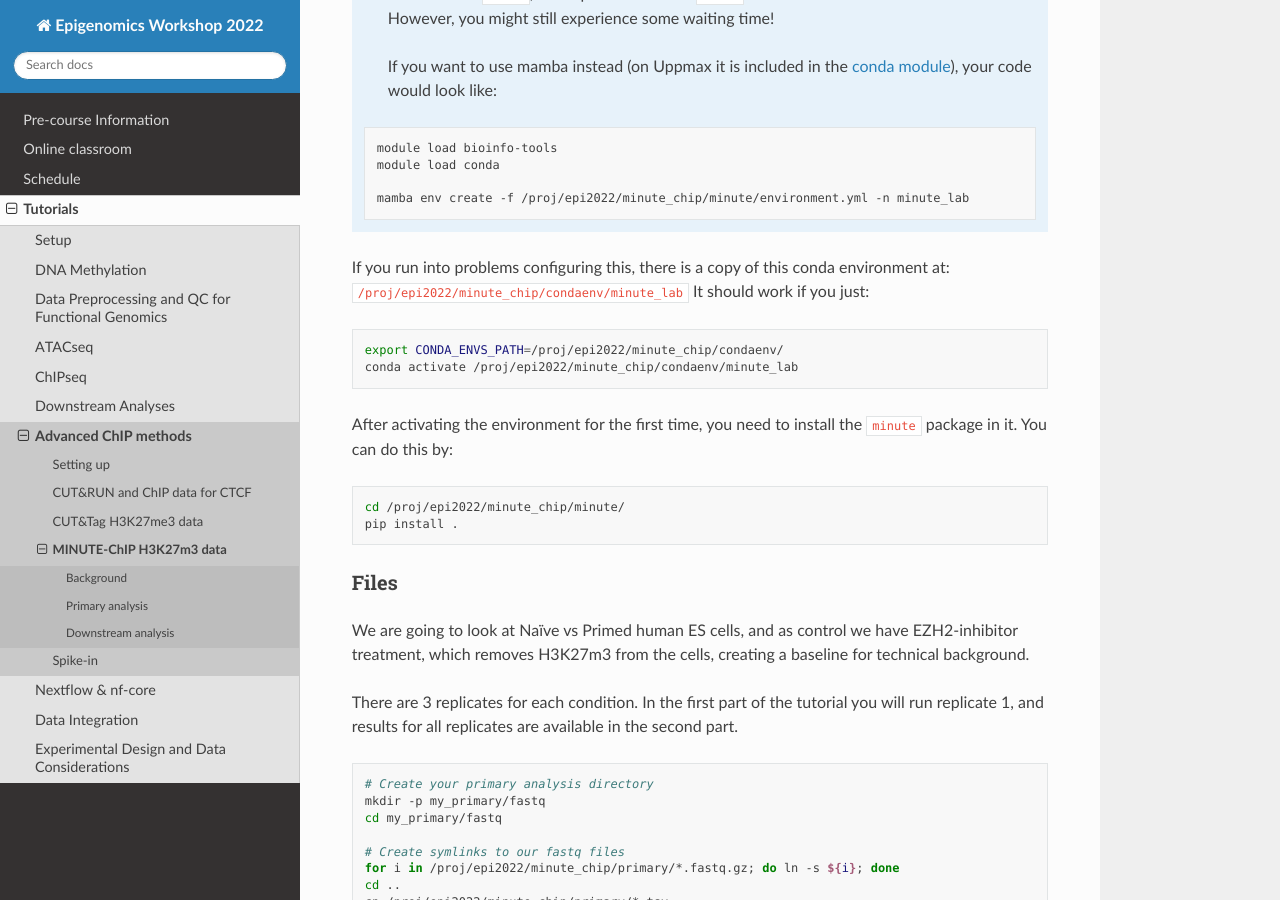
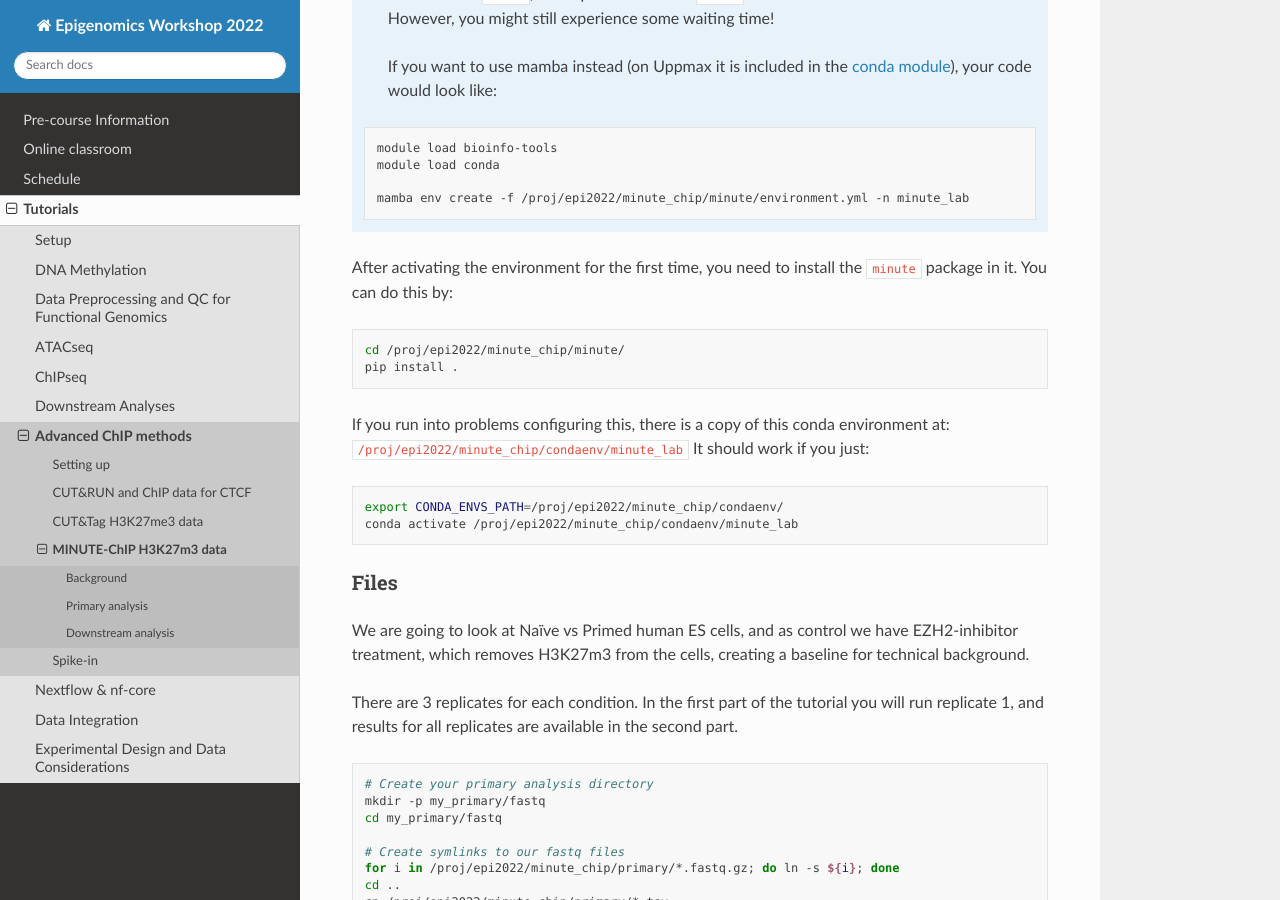
Before and after one commit to NBISweden/workshop-epigenomics-RTDs, a Sphinx documentation site: the page built from docs/content/tutorials/quantitativeChip/minute-lab.rst, in a window 1280 px wide and 900 px high, scrolled down 1825 px. Built offline with Sphinx 7.4.7 and the Read the Docs theme 2.0.0, drawn with Linux system fonts in a browser that asks for light colours.

```diff
--- a/docs/content/tutorials/quantitativeChip/minute-lab.rst
+++ b/docs/content/tutorials/quantitativeChip/minute-lab.rst
@@ -79,14 +79,6 @@ To make sure you have all the necessary tools to run :code:`minute`, you can set
     mamba env create -f /proj/epi2022/minute_chip/minute/environment.yml -n minute_lab
 
 
-If you run into problems configuring this, there is a copy of this conda environment at: :code:`/proj/epi2022/minute_chip/condaenv/minute_lab`
-It should work if you just:
-
-.. code-block:: bash
-
-  export CONDA_ENVS_PATH=/proj/epi2022/minute_chip/condaenv/
-  conda activate /proj/epi2022/minute_chip/condaenv/minute_lab
-
 After activating the environment for the first time, you need to install the :code:`minute` package
 in it. You can do this by:
 
@@ -95,6 +87,14 @@ in it. You can do this by:
   cd /proj/epi2022/minute_chip/minute/
   pip install .
 
+
+If you run into problems configuring this, there is a copy of this conda environment at: :code:`/proj/epi2022/minute_chip/condaenv/minute_lab`
+It should work if you just:
+
+.. code-block:: bash
+
+  export CONDA_ENVS_PATH=/proj/epi2022/minute_chip/condaenv/
+  conda activate /proj/epi2022/minute_chip/condaenv/minute_lab
 
 
 Files
@@ -292,7 +292,7 @@ If you already got your files, you need to run something like
   cd my_primary
 
   # Run snakemake on the background, and keep doing something else
-  nohup snakemake -p /proj/epi2022/minute_chip/minute/minute/Snakefile -j 6 > minute_pipeline.out 2> minute_pipeline.err &
+  nohup snakemake -p -s /proj/epi2022/minute_chip/minute/minute/Snakefile -j 6 > minute_pipeline.out 2> minute_pipeline.err &
 
 
 :code:`-j` is the number of jobs/threads used by :code:`snakemake`. Depending on how many cores there are available on your node, you can raise this value.
```
